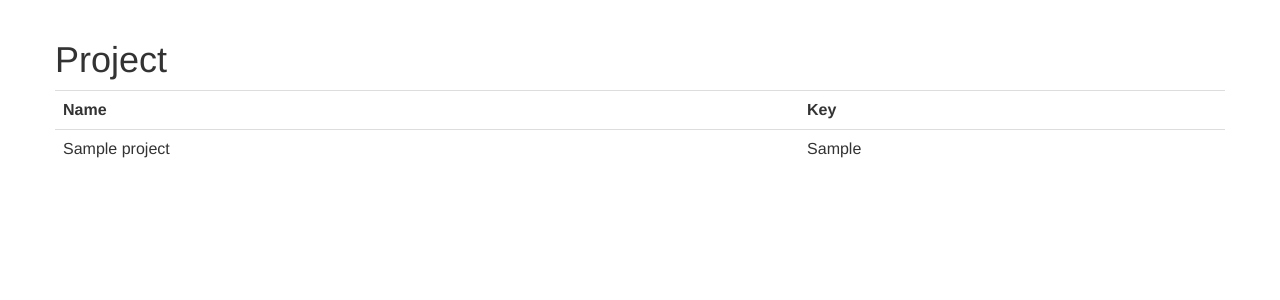
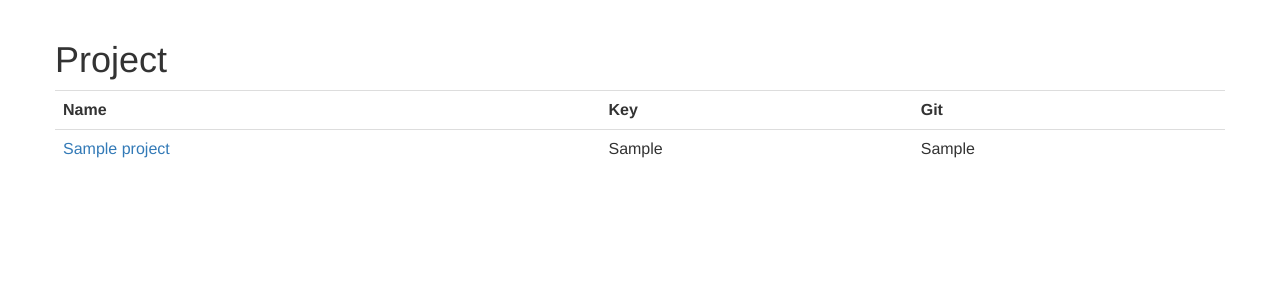
Before and after one commit to ftn-tim2/uks-project, a Django app: page /uks/project_list in a window 1280 px wide. Shown: the part 52-352 px from the top of the page. Run offline with Django 3.2, Linux system fonts and the light colour scheme; a user stored in the database is signed in; tables that the repository leaves empty hold one stand-in row (values such as "Sample post"); some libraries are stand-ins or nearby versions.

Commit message:
Changes in models.py and project list html

```diff
--- a/src/uks/models.py
+++ b/src/uks/models.py
@@ -1,12 +1,13 @@
 from django.db import models
 from django.core.urlresolvers import reverse
 from django.contrib.auth.models import User
-
+import json
 
 class Project(models.Model):
     name = models.TextField()
     key = models.CharField(unique=True, max_length=10)
     git = models.TextField()
+    user = models.ManyToManyField(to=User,null=False)
 
     class Meta:
         permissions = (
@@ -93,6 +94,7 @@ class Issue(models.Model):
     title = models.TextField()
     description = models.TextField()
     attribute = models.ImageField()
+    date = models.DateField()
     project = models.ForeignKey(to=Project, null=False)
     reporter = models.ForeignKey(to=User, null=False, related_name='reporter')
     assigned_to = models.ForeignKey(to=User, null=True, blank=True)
@@ -134,10 +136,10 @@ class Comment(models.Model):
 class Commit(models.Model):
     hashcode = models.CharField(unique=True, max_length=64)
     message = models.TextField()
-    description = models.TextField()
     dateTime = models.DateTimeField()
     project = models.ForeignKey(to=Project, null=False)
     issue = models.ManyToManyField(to=Issue, blank=True)
+    user = models.ForeignKey(to=User,null=False)
 
     class Meta:
         permissions = (
--- a/src/uks/templates/uks/project_list.html
+++ b/src/uks/templates/uks/project_list.html
@@ -11,6 +11,7 @@
     <tr>
     <th>Name</th>
     <th>Key</th>
+    <th>Git</th>
   {% if 'uks.change_project' in user.get_all_permissions %}
     <th>Update</th>
      {% endif %}
@@ -21,8 +22,9 @@
 
     {% for project in object_list %}
    <tr>
-    <td>{{ project.name }}</td>
+    <td><a href="{% url 'uks:project_view' project.id %}">{{ project.name }}</a></td>
     <td>{{ project.key }}</td>
+    <td>{{ project.git }} </td>
       {% if 'uks.change_project' in user.get_all_permissions %}
  <td>     <a class="lsf-icon" title="edit" href="{% url 'uks:project_edit' project.id %}">Update</a> </td>
     {% endif %}
--- a/src/uks/urls.py
+++ b/src/uks/urls.py
@@ -7,6 +7,7 @@ urlpatterns = patterns('',
                        url(r'^project_create$', views.project_create, name='project_new'),
                        url(r'^project_update/(?P<pk>\d+)$', views.project_update, name='project_edit'),
                        url(r'^project_delete/(?P<pk>\d+)$', views.project_delete, name='project_delete'),
+                       url(r'^project_view/(?P<pk>\d+)$', views.project_view, name='project_view'),
 
                        url(r'^issuetype_list$', views.issuetype_list, name='issuetype_list'),
                        url(r'^issuetype_create$', views.issuetype_create, name='issuetype_new'),
--- a/src/uks/views.py
+++ b/src/uks/views.py
@@ -10,12 +10,14 @@ from django.contrib.auth.decorators import login_required
 from django.forms import ModelForm
 from django.shortcuts import render, redirect, get_object_or_404
 from django.contrib.auth.decorators import permission_required
+import os
+import json
 
 
 class ProjectForm(ModelForm):
     class Meta:
         model = Project
-        fields = ['name', 'key']
+        fields = ['name', 'key', 'git']
 
 
 @permission_required('uks.view_project')
@@ -24,6 +26,42 @@ def project_list(request, template_name='uks/project_list.html'):
     project = Project.objects.all()
     data = {'object_list': project}
     return render(request, template_name, data)
+
+@permission_required('uks.view_project')
+@login_required
+def project_view(request, pk, template_name='uks/project_view.html'):
+    project = get_object_or_404(Project, pk=pk)
+    src = os.path.dirname(__file__)
+    path = os.path.abspath(os.path.join(src, os.pardir))
+    spath = os.path.abspath(os.path.join(path, os.pardir))
+    dpath = os.path.abspath(os.path.join(spath, os.pardir))
+
+#    os.mkdir(base+"\\"+project.key)
+#    os.chdir(base+"\\"+project.key)
+    os.chdir(dpath)
+    git = project.git
+    reversed = git[::-1]
+    index = reversed.find('/')
+    r1 = reversed[4:index]
+    src_path = os.path.join(dpath,r1[::-1])
+    if not os.path.exists(src_path):
+        os.system('git clone '+project.git)
+        os.chdir(src_path)
+    else:
+        os.chdir(src_path)
+        os.system('git pull')
+
+    os.system('git --no-pager log > log.json')
+    commits = open('log.json')
+    data = '{"commit": "hashcode", "Author": "name and email", "Date": "some date", "    " :"message"}'
+
+    for d in commits:
+        commit = json.dumps(d)
+
+    for c in json.loads(commit):
+        print(c)
+
+    return render(request, template_name, {'project': project, 'content':content})
 
 
 @permission_required('uks.add_project')
@@ -344,7 +382,7 @@ def comment_delete(request, pk, template_name='uks/comment_confirm_delete.html')
 class CommitForm(ModelForm):
     class Meta:
         model = Commit
-        fields = ['hashcode', 'message', 'description', 'project', 'issue']
+        fields = ['hashcode', 'message', 'user', 'project', 'issue']
 
 
 @permission_required('uks.view_commit')
```
